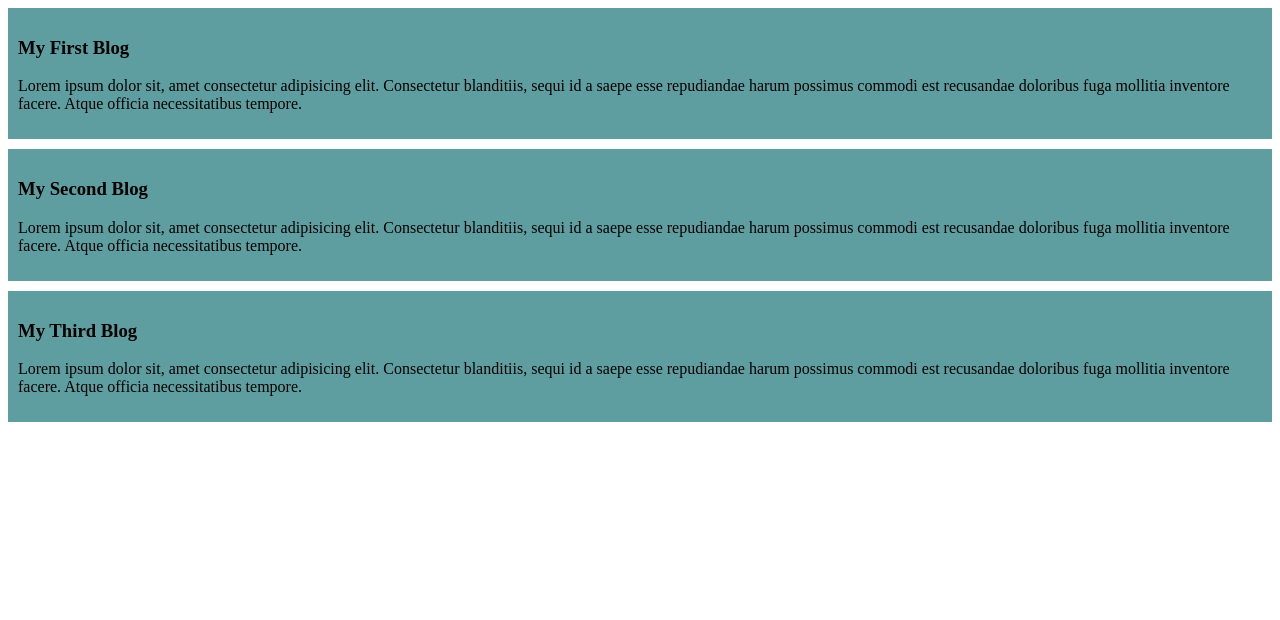
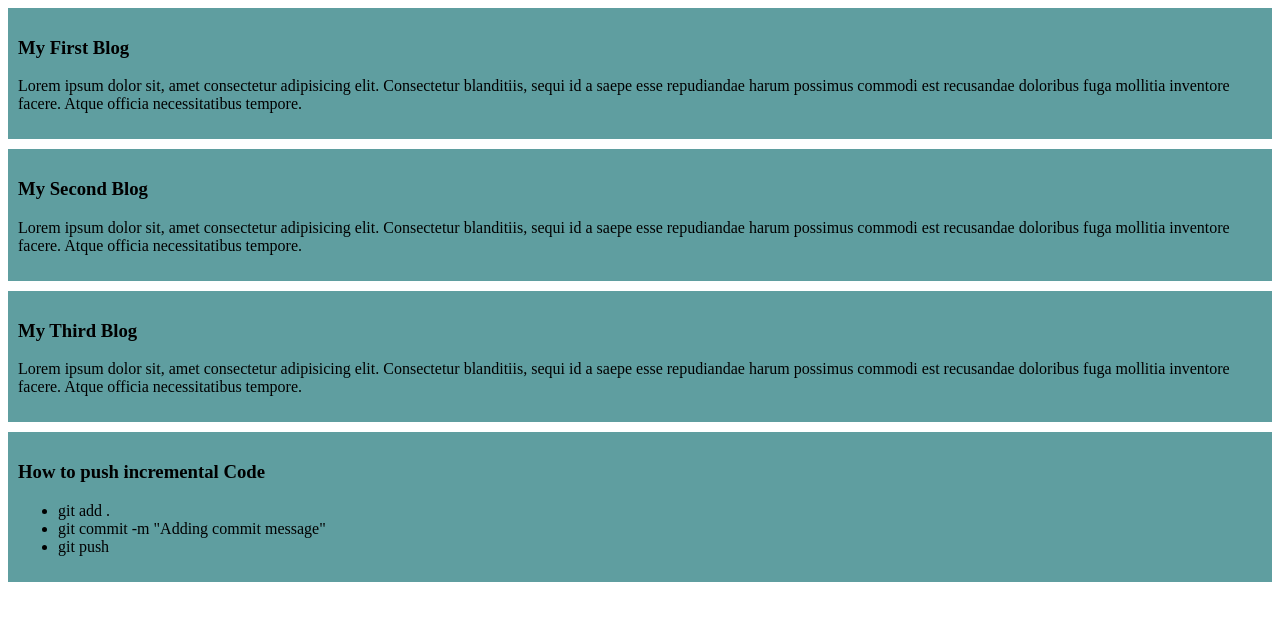
Before and after one commit to SmritySarkar/my-simple-website, a plain HTML site: page index.html in a window 1280 px wide. Drawn offline with Linux system fonts and the light colour scheme.

Commit message:
Added a list to code

```diff
--- a/index.html
+++ b/index.html
@@ -19,5 +19,13 @@
         <h3>My Third Blog</h3>
         <p>Lorem ipsum dolor sit, amet consectetur adipisicing elit. Consectetur blanditiis, sequi id a saepe esse repudiandae harum possimus commodi est recusandae doloribus fuga mollitia inventore facere. Atque officia necessitatibus tempore.</p>
     </div>
+    <div>
+        <h3>How to push incremental Code</h3>
+        <ul>
+        <li>git add .</li>
+        <li>git commit -m "Adding commit message"</li>
+        <li>git push</li>
+    </ul>
+    </div>
 </body>
 </html>
```
